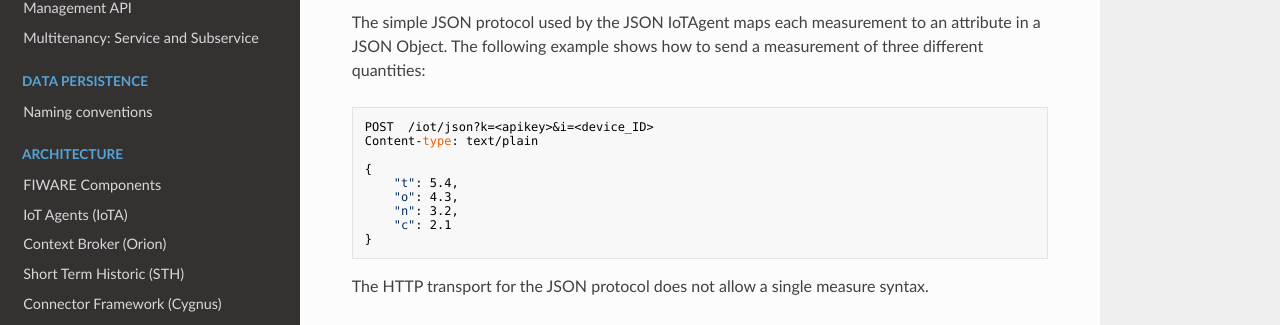
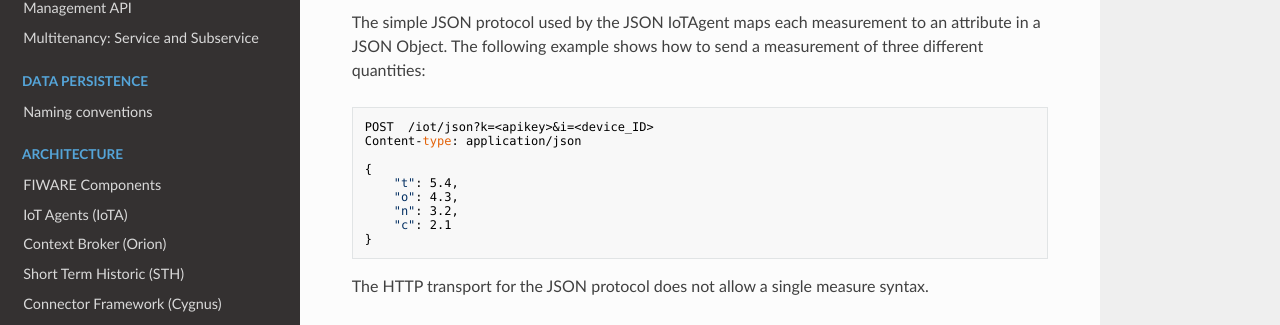
Before and after one commit to telefonicaid/thinking-cities, an MkDocs documentation site: the page built from docs/device_api.md, in a window 1280 px wide and 900 px high, scrolled down 5580 px. Shown: the part 126-451 px from the top of the window. Built offline with MkDocs 1.6.1, drawn with Linux system fonts in a browser that asks for light colours; nearby versions of some CDN libraries; old or Windows-style settings are respelled for this version of MkDocs.

Commit message:
FIX content type in example

````diff
--- a/docs/device_api.md
+++ b/docs/device_api.md
@@ -268,7 +268,7 @@
 example shows how to send a measurement of three different quantities:
 ```
 POST  /iot/json?k=<apikey>&i=<device_ID>
-Content-type: text/plain
+Content-type: application/json
 
 {
     "t": 5.4,
````
